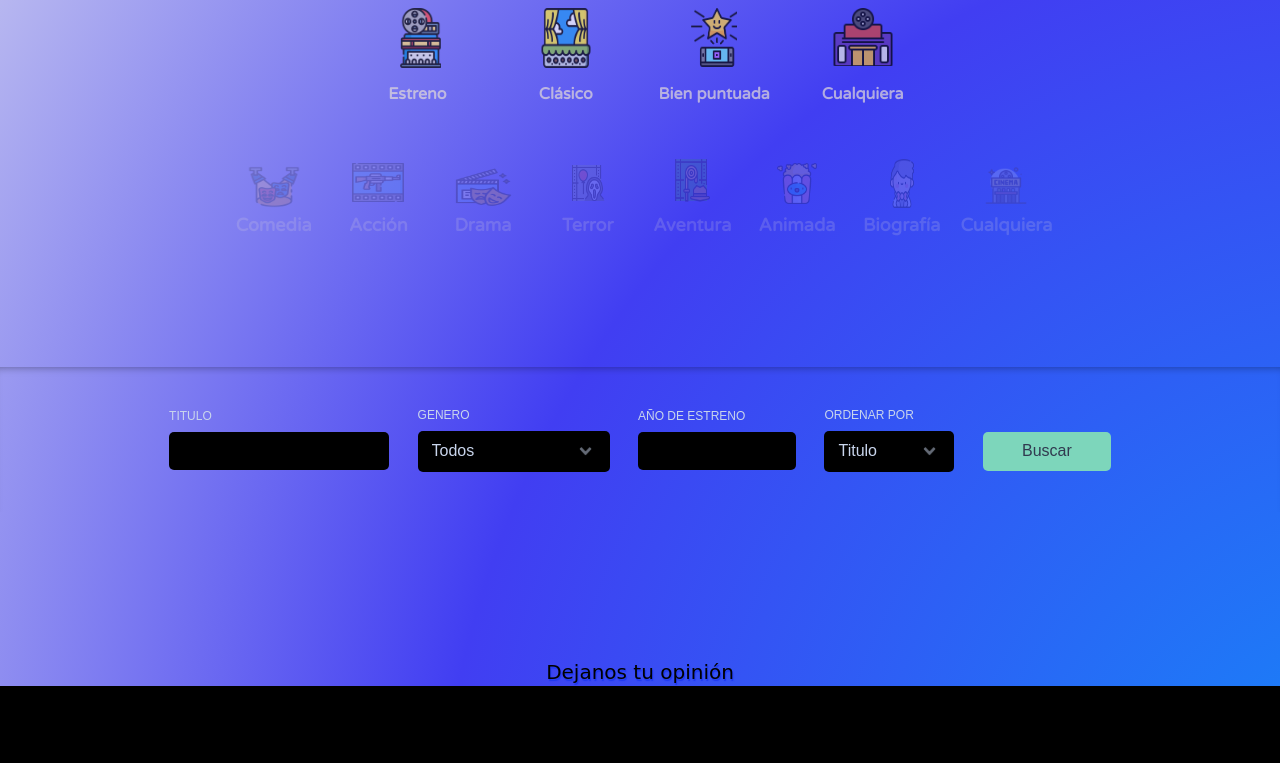
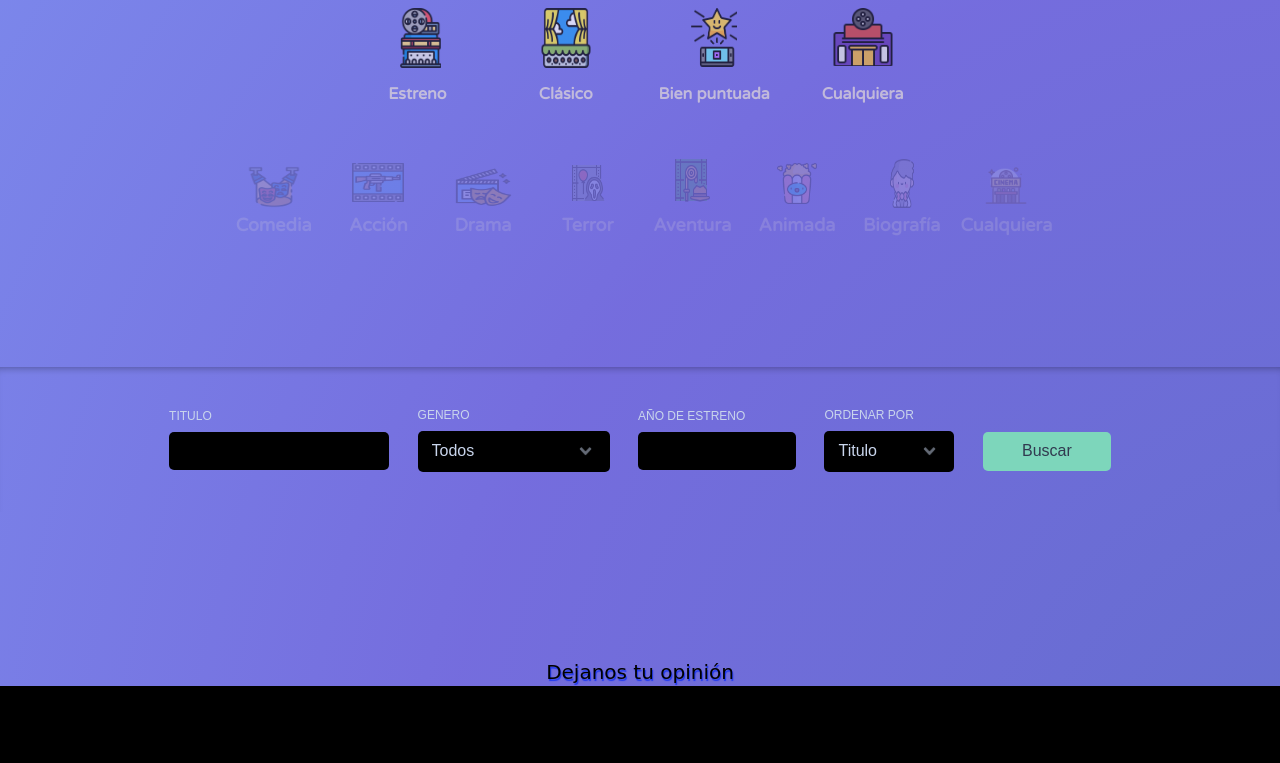
Before and after one commit to Haslon/Que-Veo-Hoy, a website: page que-veo-hoy-recursos/cliente/html/index.html in a window 1280 px wide. Shown: the part 478-1241 px from the top of the page. Drawn offline with Linux system fonts and the light colour scheme; no server answers.

Commit message:
color
actualizacion de color

```diff
--- a/que-veo-hoy-recursos/cliente/css/style.css
+++ b/que-veo-hoy-recursos/cliente/css/style.css
@@ -4,7 +4,7 @@
 	list-style: none;
 }
 body {
-	background-image: radial-gradient(circle at 111.24% 85.36%, #128df9 0, #413ef2 50%, #e9eaef 100%);
+	background-image: radial-gradient(circle at 111.24% 85.36%, #626dcd 0, #736bddfc 50%, #7e91f0 100%);
 	color: #000000;
 	font-family: 'Valera Round', sans-serif;
 	font-weight: 400;
```
